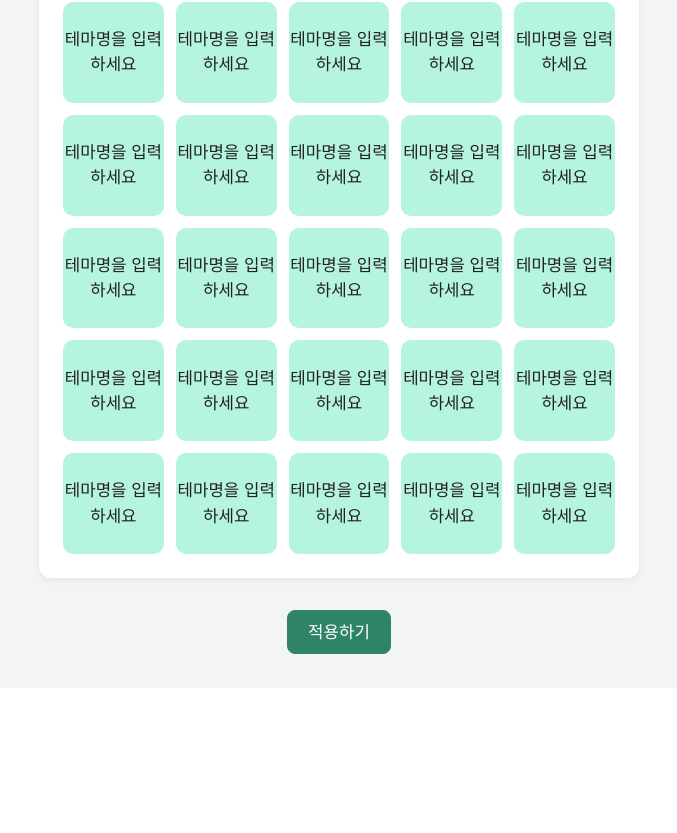
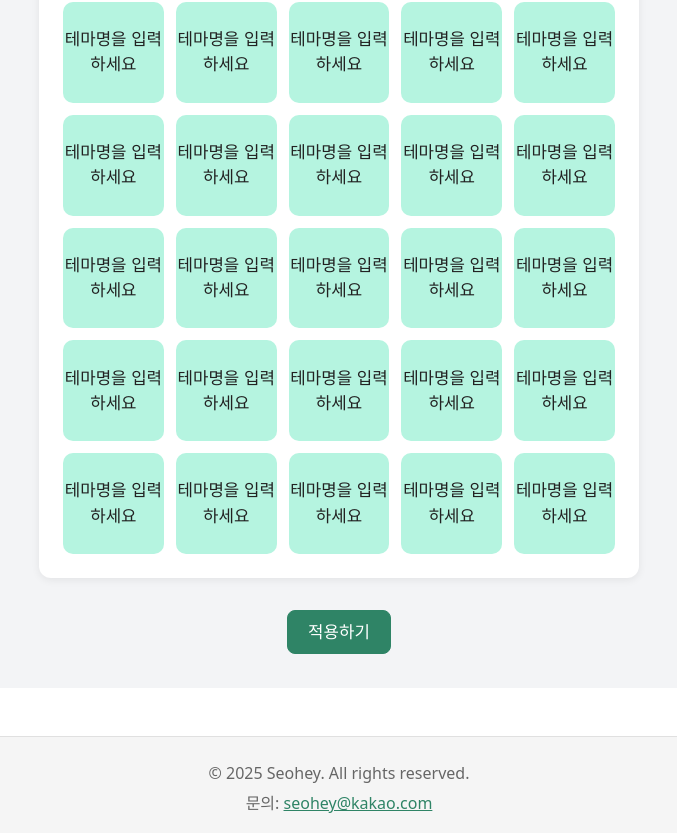
Before and after one commit to skojphy/bingo-generator, a SvelteKit app: page / in a window 1280 px wide. Shown: the part 315-1148 px from the top of the page, without its empty margins (301-978 px from the left). Before the commit the page ends 1003 px from the top, so only its background shows below. Built offline with nearby package versions, Linux system fonts and the light colour scheme.

Commit message:
💄 feat: 푸터에 문의 이메일 추가 및 스타일 개선
- 모든 페이지 하단 푸터에 문의 링크 추가
- 푸터 컬럼 정렬 및 이메일 강조 스타일 적용
- 저작권 기호, 올해 년도, 사용자명 포함

```diff
--- a/src/routes/+layout.svelte
+++ b/src/routes/+layout.svelte
@@ -5,3 +5,35 @@
 </script>
 
 {@render children()}
+
+<footer class="footer">
+  <div class="footer-content">
+    <span>&copy; {new Date().getFullYear()} Seohey. All rights reserved.</span>
+    <span class="footer-contact">문의: <a href="mailto:seohey@kakao.com">seohey@kakao.com</a></span>
+  </div>
+</footer>
+
+<style>
+.footer {
+  width: 100vw;
+  background: #f5f5f5;
+  border-top: 1.5px solid #e0e0e0;
+  padding: 24px 0 18px 0;
+  margin-top: 48px;
+  display: flex;
+  justify-content: center;
+  align-items: center;
+}
+.footer-content {
+  color: #666;
+  font-size: 1em;
+  text-align: center;
+  display: flex;
+  flex-direction: column;
+  gap: 6px;
+}
+.footer-contact a {
+  color: #2f8466;
+  text-decoration: underline;
+}
+</style>
--- a/src/routes/share/[id]/+page.svelte
+++ b/src/routes/share/[id]/+page.svelte
@@ -14,10 +14,10 @@ let createdAt = '';
 
 	function updateBingoCount() {
 		let count = 0;
-  for (let i = 0; i < 5; ++i) if (checked[i].every(v => v)) count++;
-  for (let j = 0; j < 5; ++j) if (checked.every(row => row[j])) count++;
-  if ([0,1,2,3,4].every(k => checked[k][k])) count++;
-  if ([0,1,2,3,4].every(k => checked[k][4-k])) count++;
+		for (let i = 0; i < 5; ++i) if (checked[i].every((v) => v)) count++;
+		for (let j = 0; j < 5; ++j) if (checked.every((row) => row[j])) count++;
+		if ([0, 1, 2, 3, 4].every((k) => checked[k][k])) count++;
+		if ([0, 1, 2, 3, 4].every((k) => checked[k][4 - k])) count++;
 		bingoCount = count;
 	}
 
@@ -60,7 +60,12 @@ onMount(async () => {
 		{#if boardTitle}
 			<div class="bingo-title-shared">{boardTitle}</div>
 		{/if}
-    <div class="board-grid" style="width:600px; height:600px; background:{styleConfig.bgColor || '#ffffff'}; font-family:{styleConfig.font || 'sans-serif'}; color:{styleConfig.color || '#222222'};">
+		<div
+			class="board-grid"
+			style="width:600px; height:600px; background:{styleConfig.bgColor ||
+				'#ffffff'}; font-family:{styleConfig.font || 'sans-serif'}; color:{styleConfig.color ||
+				'#222222'};"
+		>
 			{#each board as row, i}
 				{#each row as cell, j}
 					<div class="cell-outer">
@@ -70,8 +75,18 @@ onMount(async () => {
 							tabindex="0"
 							role="button"
 							aria-pressed={checked[i][j]}
-              style="background:{checked[i][j] ? (styleConfig.checkedCellColor ?? styleConfig.cellColor ?? '#2f8466') : (styleConfig.cellColor ?? '#b5f4e0')};border:1.5px solid {styleConfig.cellBorderColor ?? '#222222'};border-style:{styleConfig.borderVisible === false ? 'none' : 'solid'};color:{checked[i][j] ? (styleConfig.checkedCellTextColor ?? styleConfig.color ?? '#ffffff') : (styleConfig.color ?? '#222222')};"
-            >{cell}</div>
+							style="background:{checked[i][j]
+								? (styleConfig.checkedCellColor ?? styleConfig.cellColor ?? '#2f8466')
+								: (styleConfig.cellColor ??
+									'#b5f4e0')};border:1.5px solid {styleConfig.cellBorderColor ??
+								'#222222'};border-style:{styleConfig.borderVisible === false
+								? 'none'
+								: 'solid'};color:{checked[i][j]
+								? (styleConfig.checkedCellTextColor ?? styleConfig.color ?? '#ffffff')
+								: (styleConfig.color ?? '#222222')};"
+						>
+							{cell}
+						</div>
 					</div>
 				{/each}
 			{/each}
@@ -80,14 +95,9 @@ onMount(async () => {
 	</div>
 {/if}
 
-<footer class="footer">
-  <div class="footer-content">
-    <span> {new Date().getFullYear()} Bingo Generator. All rights reserved.</span>
-  </div>
-</footer>
-
 <style>
-.loading, .not-found {
+	.loading,
+	.not-found {
 		text-align: center;
 		font-size: 1.2em;
 		padding: 2em 0;
@@ -147,26 +157,13 @@ onMount(async () => {
 		color: inherit;
 		background: transparent;
 		cursor: pointer;
-  transition: background 0.18s, color 0.18s;
+		transition:
+			background 0.18s,
+			color 0.18s;
 	}
 	/* 스타일 config에 따라 동적으로 적용, !important 제거 */
 	.bingo-cell.checked {
 		/* background: #b3e6b3 !important; */
 		/* color: #1a4d1a !important; */
 	}
-.footer {
-  width: 100vw;
-  background: #f5f5f5;
-  border-top: 1.5px solid #e0e0e0;
-  padding: 24px 0 18px 0;
-  margin-top: 48px;
-  display: flex;
-  justify-content: center;
-  align-items: center;
-}
-.footer-content {
-  color: #666;
-  font-size: 1em;
-  text-align: center;
-}
 </style>
```
Lines whose indentation alone changed are shown as unchanged.
